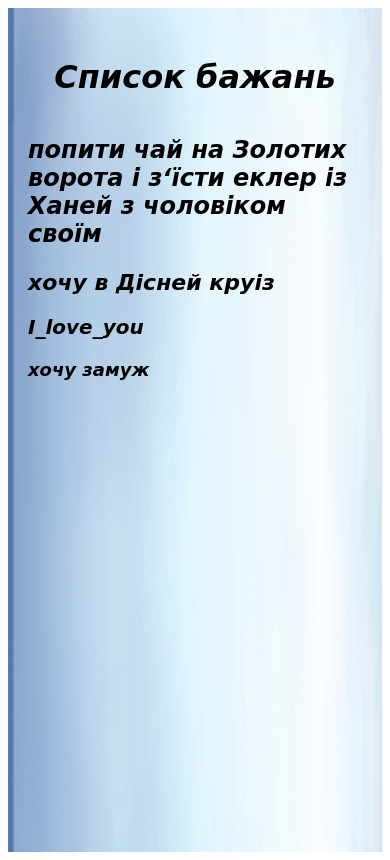
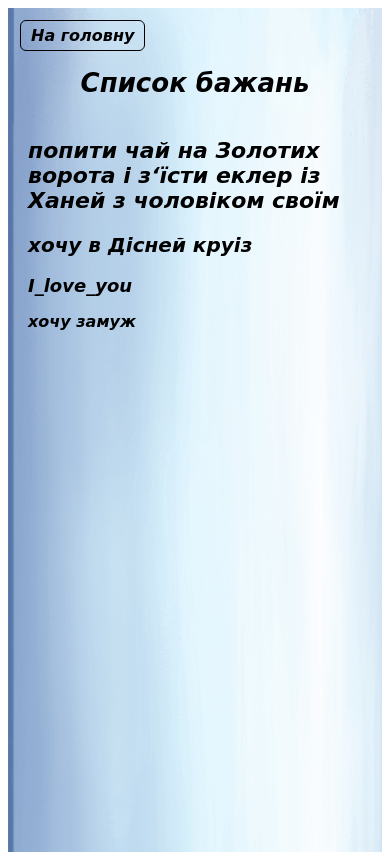
Before and after one commit to Evgiv08/mriia, a plain HTML site: page wish-list.html in a window 390 px wide. Drawn offline with Linux system fonts and the light colour scheme; a web font is replaced by a local one.

Commit message:
wish page

```diff
--- /dev/null
+++ b/script/script.js
@@ -0,0 +1,6 @@
+let backButton = document.querySelector('.back-button');
+
+backButton.addEventListener('click', () => {
+    console.log('hello');
+    window.history.back();
+});
--- a/style/style.less
+++ b/style/style.less
@@ -133,7 +133,7 @@ img {
 }
 
 .wish-list__title {
-    margin: 30px 0 40px;
+    margin: 40px 0;
     font-size: 32px;
     text-align: center;
 }
@@ -154,6 +154,17 @@ img {
     &--S {
         font-size: 18px;
     }
+}
+
+.back-button {
+    font-size: 16px;
+    position: fixed;
+    left: 20px;
+    top: 20px;
+    border: 1px solid black;
+    border-radius: 6px;
+    padding: 5px 10px;
+    cursor: pointer;
 }
 
 // wish-list page end
@@ -207,4 +218,29 @@ img {
         margin-top: 50px;
     }
 
+    // wish-list page start
+
+    .wish-list__title {
+        font-size: 26px;
+    }
+
+    .wish-list__item {
+        margin-bottom: 15px;
+
+        &--XXl {
+            font-size: 22px;
+        }
+        &--Xl {
+            font-size: 20px;
+        }
+        &--M {
+            font-size: 18px;
+        }
+        &--S {
+            font-size: 16px;
+        }
+    }
+
+// wish-list page end
+
 }
--- a/wish-list.html
+++ b/wish-list.html
@@ -11,6 +11,9 @@
 <body>
     <div class="content">
         <div class="container">
+            <div class="back-button">
+                На головну
+            </div>
             <h1 class="wish-list__title">Cписок бажань</h1>
             <div class="wish-list__items">
                 <p class="wish-list__item wish-list__item--XXl">попити чай на Золотих ворота і з‘їсти еклер із Ханей з чоловіком своїм</p>
@@ -20,5 +23,6 @@
             </div>
         </div>
     </div>
+    <script type="text/javascript" src="script/script.js"></script>
 </body>
 </html>
```
Also changed, not shown: index.html (+1 -1 lines), style/style.css.
